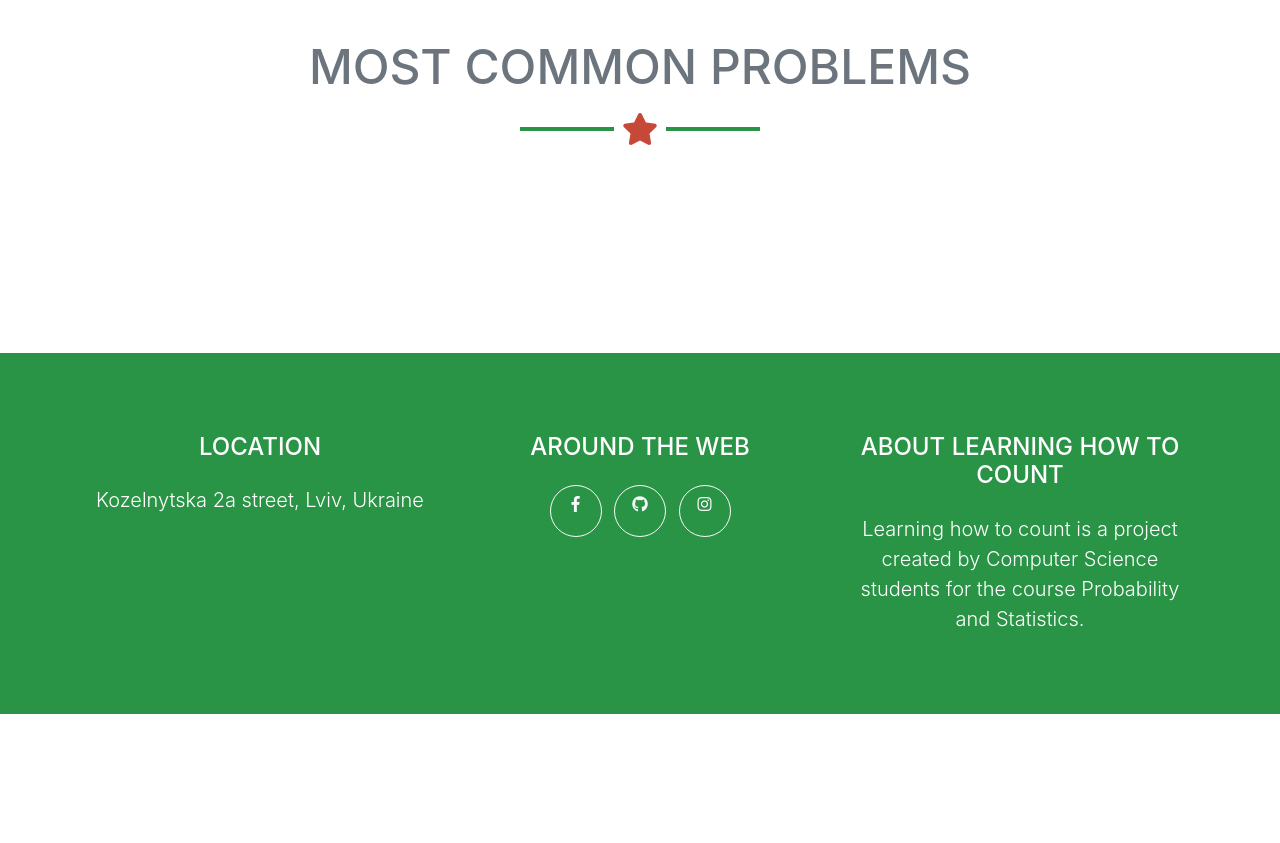
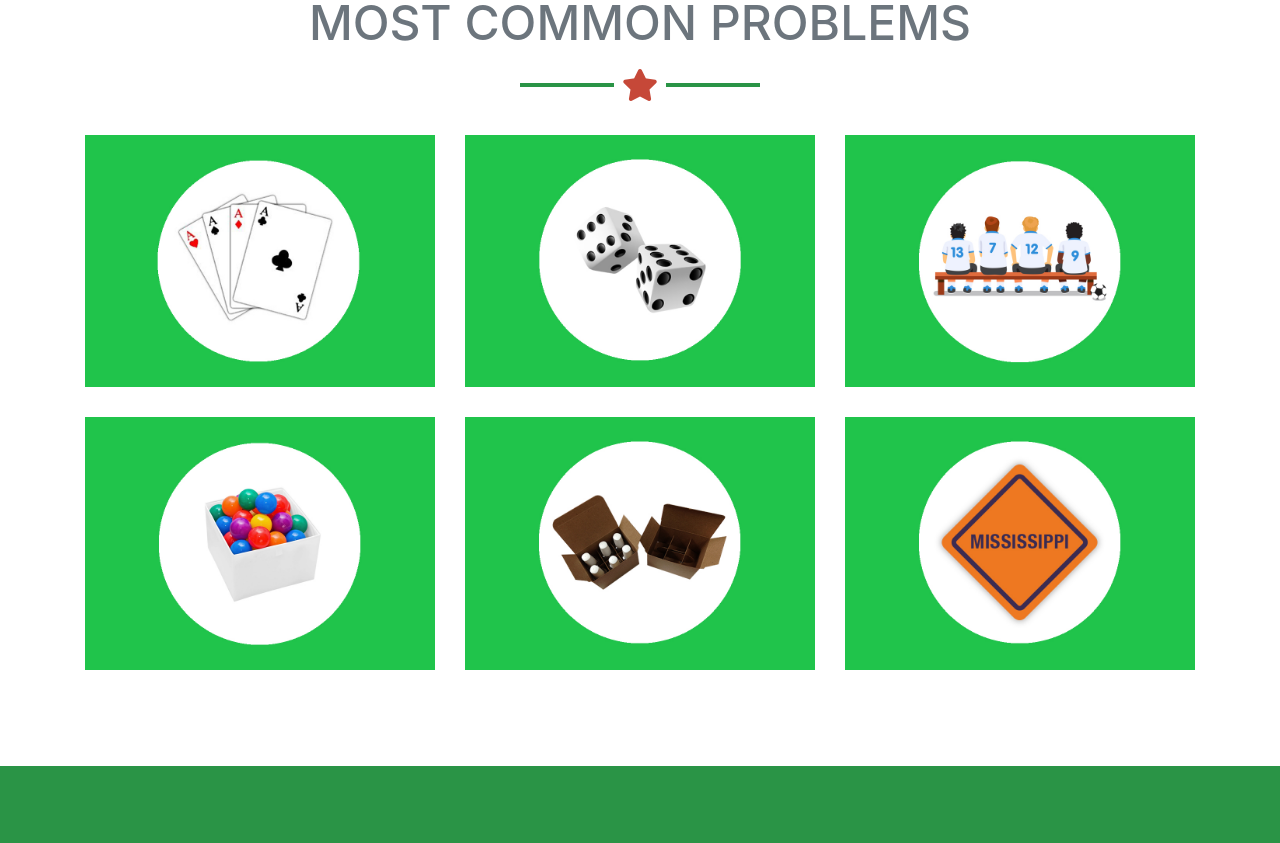
Before and after one commit to lazyTurtle21/Learning-how-to-count, a website with bundled scripts: page index.html in a window 1280 px wide. Shown: the part 1455-2298 px from the top of the page. Before the commit the page ends 2169 px from the top, so only its background shows below. Built offline with nearby package versions, Linux system fonts and the light colour scheme; files whose address does not match are found by name.

Commit message:
Update index.html

```diff
--- a/index.html
+++ b/index.html
@@ -74,7 +74,7 @@
         <h2 class="text-center text-uppercase text-white">Calculator</h2>
         <hr class="star-light mb-5">
         <div class="row">
-          <div class="col-lg-4 ml-auto">
+          <div class="col-lg-12 ml-auto">
             <p class="lead" style="text-align: center;">You don't know how to solve a combinatorial problem? We'll help you!</p>
           </div>
           <div class="col-lg-4 mr-auto">
@@ -101,7 +101,7 @@
                   <i class="fas fa-search-plus fa-3x"></i>
                 </div>
               </div>
-              <img class="img-fluid" src="img/portfolio/cabin.png" alt="">
+              <img class="img-fluid" src="img/portfolio/cards_ready.jpg" alt="">
             </a>
           </div>
           <div class="col-md-6 col-lg-4">
@@ -111,7 +111,7 @@
                   <i class="fas fa-search-plus fa-3x"></i>
                 </div>
               </div>
-              <img class="img-fluid" src="img/portfolio/cake.png" alt="">
+              <img class="img-fluid" src="img/portfolio/dice_ready.jpg" alt="">
             </a>
           </div>
           <div class="col-md-6 col-lg-4">
@@ -121,7 +121,7 @@
                   <i class="fas fa-search-plus fa-3x"></i>
                 </div>
               </div>
-              <img class="img-fluid" src="img/portfolio/circus.png" alt="">
+              <img class="img-fluid" src="img/portfolio/bench_ready.jpg" alt="">
             </a>
           </div>
           <div class="col-md-6 col-lg-4">
@@ -131,7 +131,7 @@
                   <i class="fas fa-search-plus fa-3x"></i>
                 </div>
               </div>
-              <img class="img-fluid" src="img/portfolio/game.png" alt="">
+              <img class="img-fluid" src="img/portfolio/balls_ready.jpg" alt="">
             </a>
           </div>
           <div class="col-md-6 col-lg-4">
@@ -141,7 +141,7 @@
                   <i class="fas fa-search-plus fa-3x"></i>
                 </div>
               </div>
-              <img class="img-fluid" src="img/portfolio/safe.png" alt="">
+              <img class="img-fluid" src="img/portfolio/boxes_ready.jpg" alt="">
             </a>
           </div>
           <div class="col-md-6 col-lg-4">
@@ -151,7 +151,7 @@
                   <i class="fas fa-search-plus fa-3x"></i>
                 </div>
               </div>
-              <img class="img-fluid" src="img/portfolio/submarine.png" alt="">
+              <img class="img-fluid" src="img/portfolio/miss_ready.jpg" alt="">
             </a>
           </div>
         </div>
```
